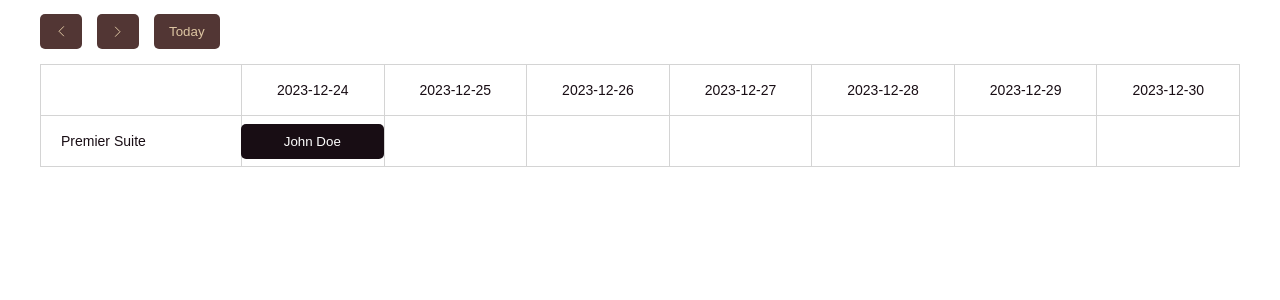
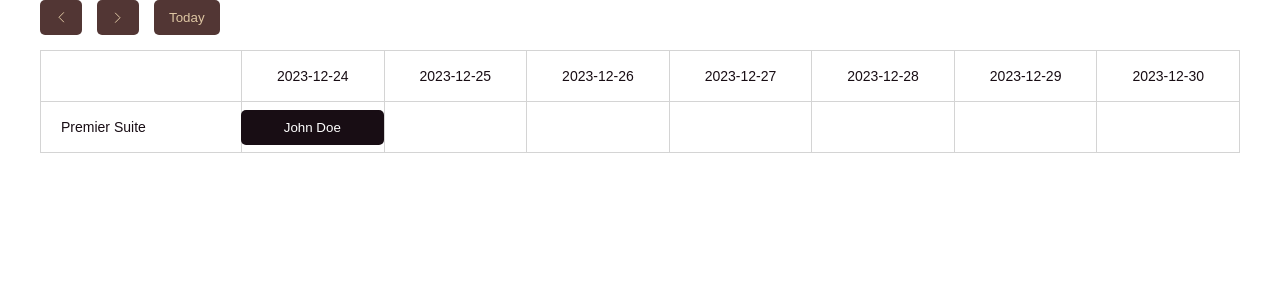
Before and after one commit to Artem-Zhuravlev/radevs-test, a Vue app: page / in a window 1280 px wide. Shown: the top 300 px of the page. Built offline with nearby package versions, Linux system fonts and the light colour scheme.

Commit message:
style: add list-reset mixin

```diff
--- a/src/entities/TimelineCalendar/common/TimelineNav.vue
+++ b/src/entities/TimelineCalendar/common/TimelineNav.vue
@@ -39,6 +39,7 @@ export default {
   lang="scss"
   scoped
 >
+@import '@/styles/mixins';
 .timeline {
   &__nav {
     margin-bottom: var(--space-medium);
@@ -46,8 +47,7 @@ export default {
   &__list {
     display: flex;
     gap: var(--space-medium);
-    list-style: none;
-    padding-left: 0;
+    @include list-reset();
   }
 }
 </style>
--- a/src/styles/_mixins.scss
+++ b/src/styles/_mixins.scss
@@ -19,3 +19,17 @@
   min-width: $size;
   min-height: $size;
 }
+
+
+// Mixin: List Reset
+// This mixin resets styles for unordered and ordered lists.
+//
+// @example
+//   @include list-reset();
+//
+
+@mixin list-reset() {
+  margin: 0;
+  list-style: none;
+  padding-left: 0;
+}
```
